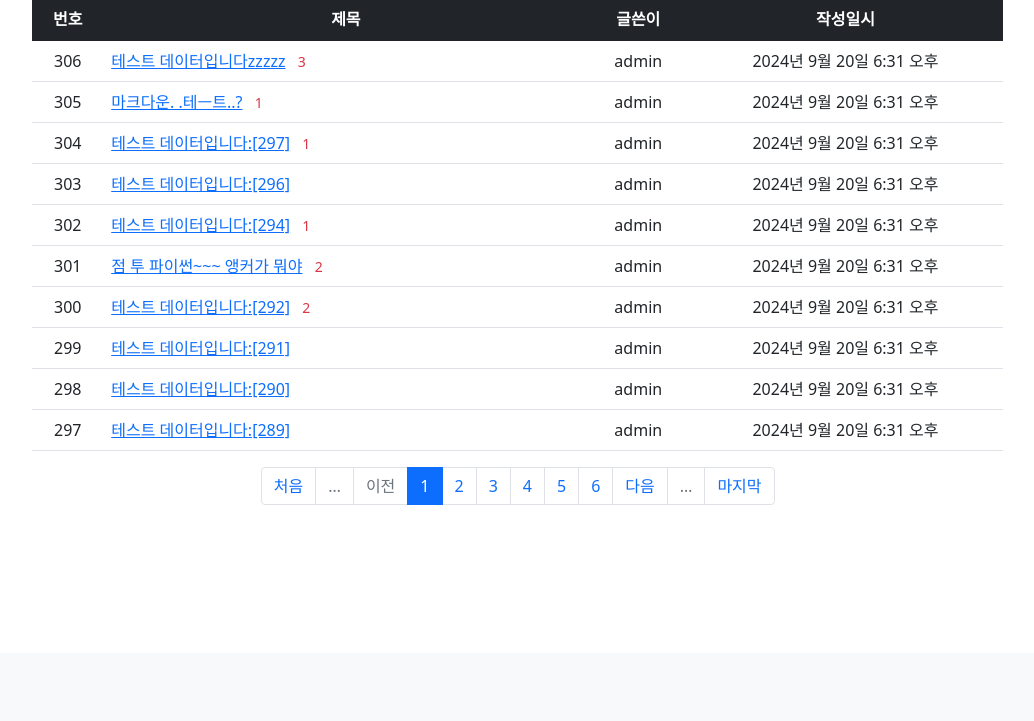
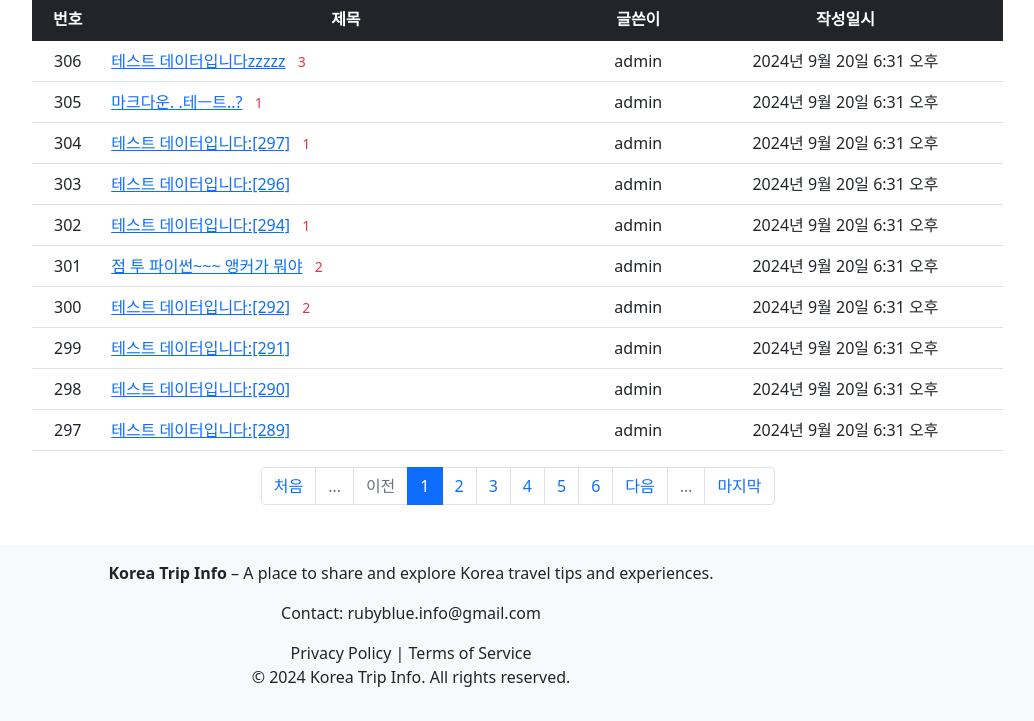
Before and after one commit to Hoegaarden-Son/jumptodjango, a Django app: page / in a window 1280 px wide. Shown: the part 147-868 px from the top of the page, without its empty margins (229-1263 px from the left). Before the commit the page ends 652 px from the top, so only its background shows below. Run offline with Django 4.2, Linux system fonts and the light colour scheme; data comes from the database, SQL or seed files in the repository; some libraries are stand-ins or nearby versions.

Commit message:
footer added - privay & terms added

```diff
--- a/config/urls.py
+++ b/config/urls.py
@@ -27,6 +27,10 @@ urlpatterns = [
     path('', base_views.index, name='index'),  # '/' 에 해당되는 path
     path('a_board/', base_views.index, name='a_board'),
     path('b_board/', base_views.index, name='b_board'),
+
+    # 다른 URL 패턴
+    path('privacy/', base_views.privacy, name='privacy'),
+    path('terms/', base_views.terms, name='terms'),
 ]
 
 handler404 = 'common.views.page_not_found'
--- a/pybo/views/base_views.py
+++ b/pybo/views/base_views.py
@@ -38,3 +38,11 @@ def detail(request, question_id):
     question = get_object_or_404(Question, pk=question_id)
     context = {'question': question}
     return render(request, 'pybo/question_detail.html', context)
+
+
+def privacy(request):
+    return render(request, 'privacy.html')
+
+
+def terms(request):
+    return render(request, 'terms.html')
--- a/templates/base.html
+++ b/templates/base.html
@@ -21,6 +21,9 @@
             </main>
         </div>
     </div>
+
+    {% include "footer.html" %}
+
     <script src="https://cdn.jsdelivr.net/npm/bootstrap@5.3.0-alpha1/dist/js/bootstrap.bundle.min.js"></script>
 
     {% block script %}
--- /dev/null
+++ b/templates/footer.html
@@ -0,0 +1,20 @@
+<!-- templates/footer.html -->
+<footer class="bg-light text-center text-dark mt-4 p-3">
+    <div class="footer-info">
+        <p><strong>Korea Trip Info</strong> – A place to share and explore Korea travel tips and experiences.</p>
+        <p>Contact: rubyblue.info@gmail.com</p>
+    </div>
+    <div class="footer-links">
+        <a href="{% url 'privacy' %}" class="text-decoration-none text-dark">Privacy Policy</a> |
+        <a href="{% url 'terms' %}" class="text-decoration-none text-dark">Terms of Service</a>
+    </div>
+    <!--
+    <div class="footer-sns">
+        <a href="https://facebook.com" class="text-decoration-none text-dark">Facebook</a> |
+        <a href="https://instagram.com" class="text-decoration-none text-dark">Instagram</a>
+    </div>
+    -->
+    <div class="footer-copyright">
+        <p>© {% now "Y" %} Korea Trip Info. All rights reserved.</p>
+    </div>
+</footer>
```
Also changed, not shown: templates/privacy.html (added, +7 -0 lines), templates/terms.html (added, +7 -0 lines).
